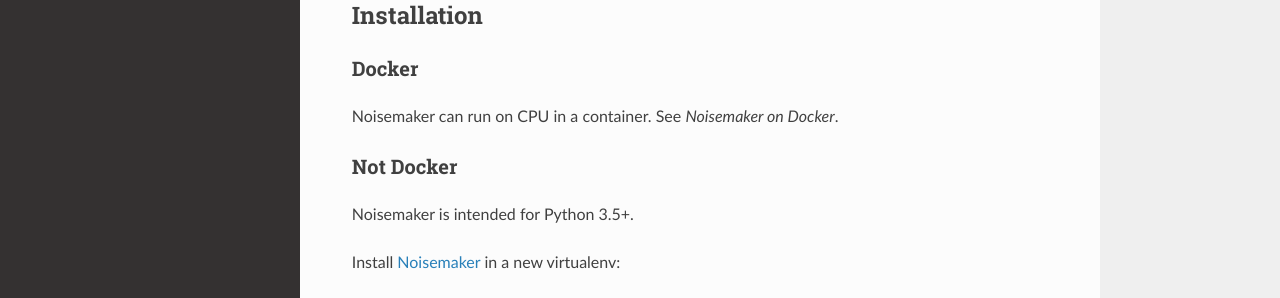
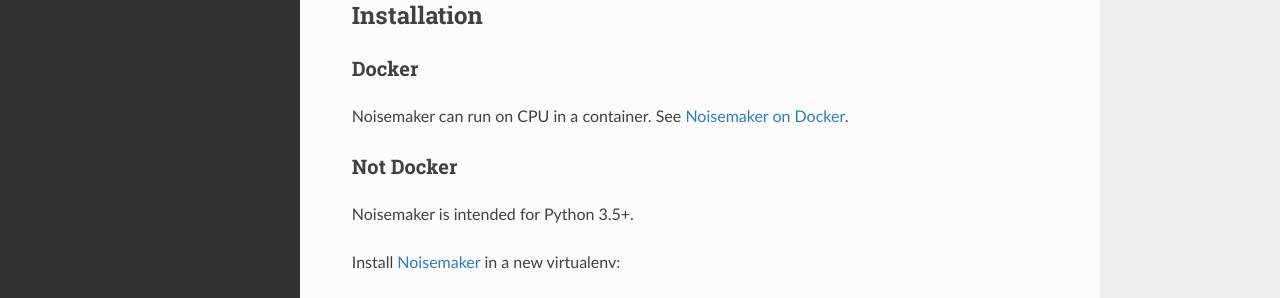
Before and after one commit to aayars/py-noisemaker, a Sphinx documentation site: the page built from docs/index.rst, in a window 1280 px wide. Shown: the part 513-811 px from the top of the page. Built offline with Sphinx 7.4.7 and the Read the Docs theme 2.0.0, drawn with Linux system fonts in a browser that asks for light colours.

Commit message:
fix rst link

```diff
--- a/docs/index.rst
+++ b/docs/index.rst
@@ -18,7 +18,7 @@
 Docker
 ~~~~~~
 
-Noisemaker can run on CPU in a container. See `Noisemaker on Docker`.
+Noisemaker can run on CPU in a container. See `Noisemaker on Docker`_.
 
 Not Docker
 ~~~~~~~~~~
```
